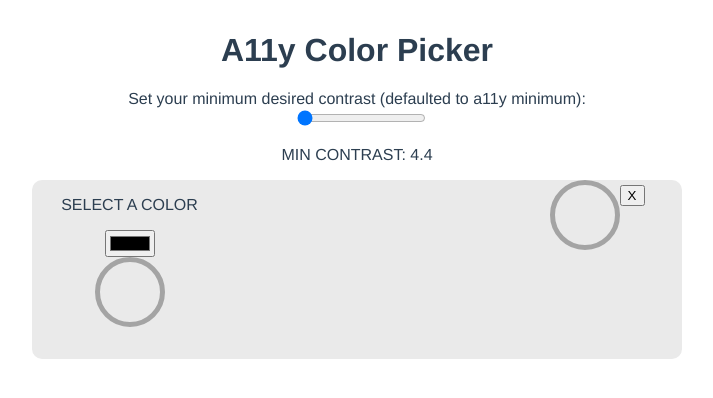
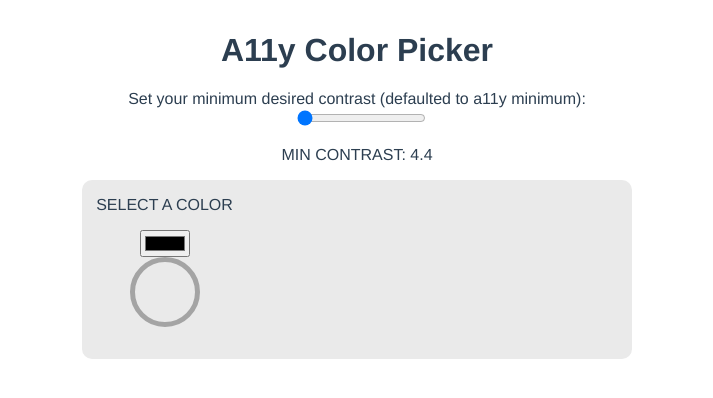
Before and after one commit to drinkingtheink/a11y-color-picker, a Vue app: page / in a window 1280 px wide. Shown: the top 398 px of the page, without its empty margins (283-996 px from the left). Built offline with nearby package versions, Linux system fonts and the light colour scheme.

Commit message:
contrast layout

```diff
--- a/src/components/AppStage.vue
+++ b/src/components/AppStage.vue
@@ -19,7 +19,7 @@
 
       <section class="color-select secondary-select">
         <p v-if="secondary">SECONDARY: {{ secondary }}</p>
-        <div class="swatch" :style="`background-color: ${secondary}`">
+        <div v-if="secondary" class="swatch" :style="`background-color: ${secondary}`">
           <button class="smol" @click="secondary = null">X</button>
         </div>
       </section>
@@ -106,7 +106,7 @@ a {
 .color-config {
   display: flex;
   justify-content: space-between;
-  width: 650px;
+  width: 550px;
   margin: 0 auto;
   background: #eaeaea;
   padding-bottom: 2rem;
@@ -126,6 +126,7 @@ a {
   border: 5px solid rgba(0,0,0, 0.3);
   border-radius: 50%;
   position: relative;
+  transition: all 1s;
 }
 
 .swatch button {
```
